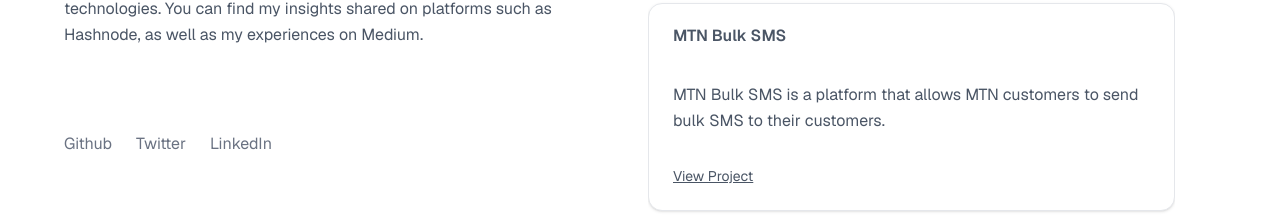
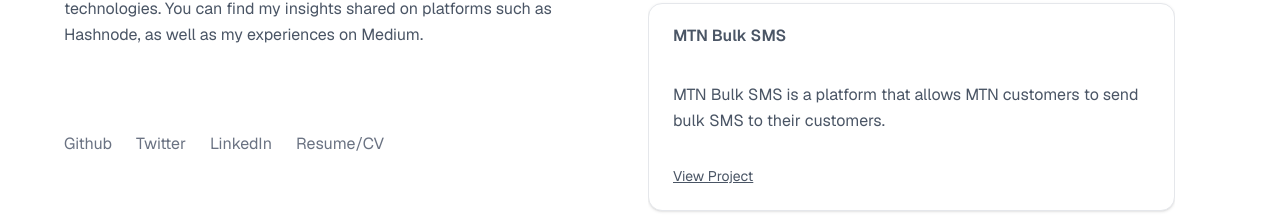
Before and after one commit to azubuike-nnamdi/nnamdi-azubuike, a Next.js app: page / in a window 1280 px wide. Shown: the part 343-561 px from the top of the page. Built offline with nearby package versions, Linux system fonts and the light colour scheme.

Commit message:
chore: add resume :zap:

```diff
--- a/data/index.ts
+++ b/data/index.ts
@@ -34,6 +34,11 @@
     id: 3,
     name: "LinkedIn",
     uri: "https://www.linkedin.com/in/nnamdi-azubuike/",
+  },
+  {
+    id: 4,
+    name: "Resume/CV",
+    uri: "https://drive.google.com/file/d/1-_9000000000000000000000000000000000000000/view?usp=sharing",
   },
 ];
 
```
